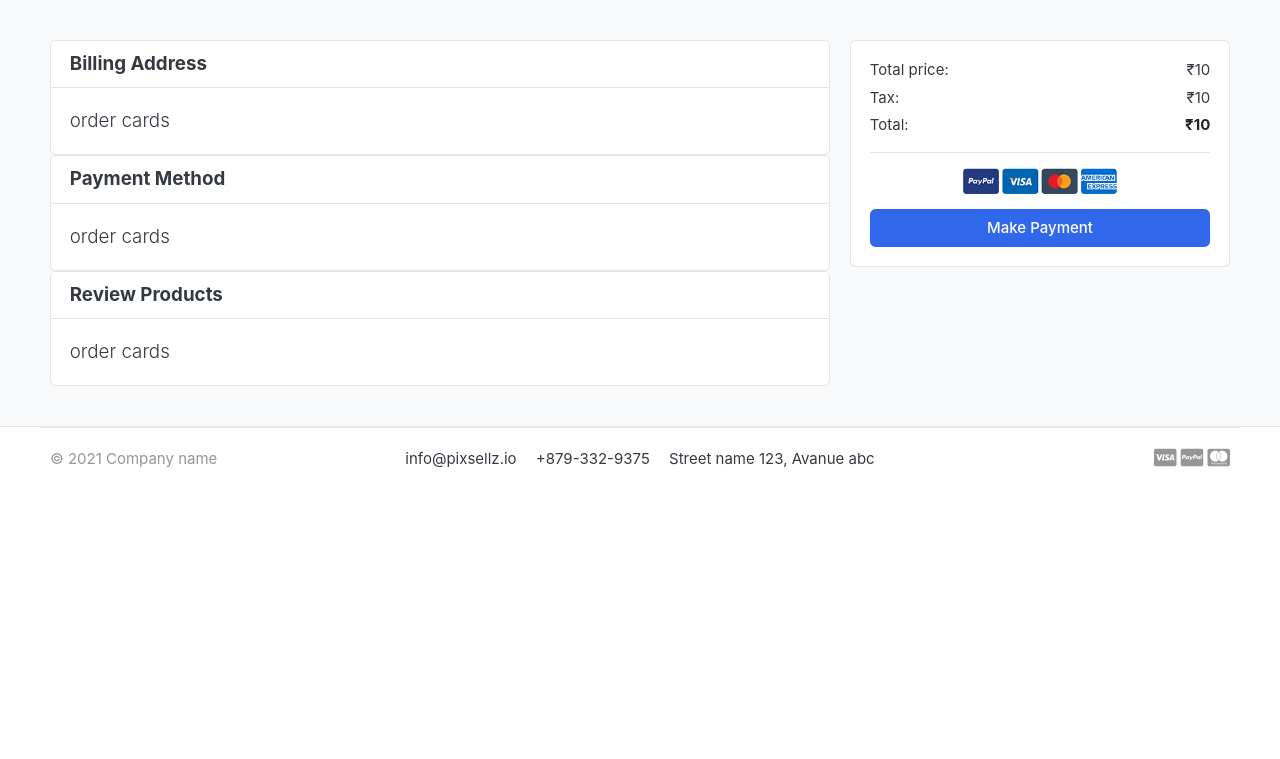
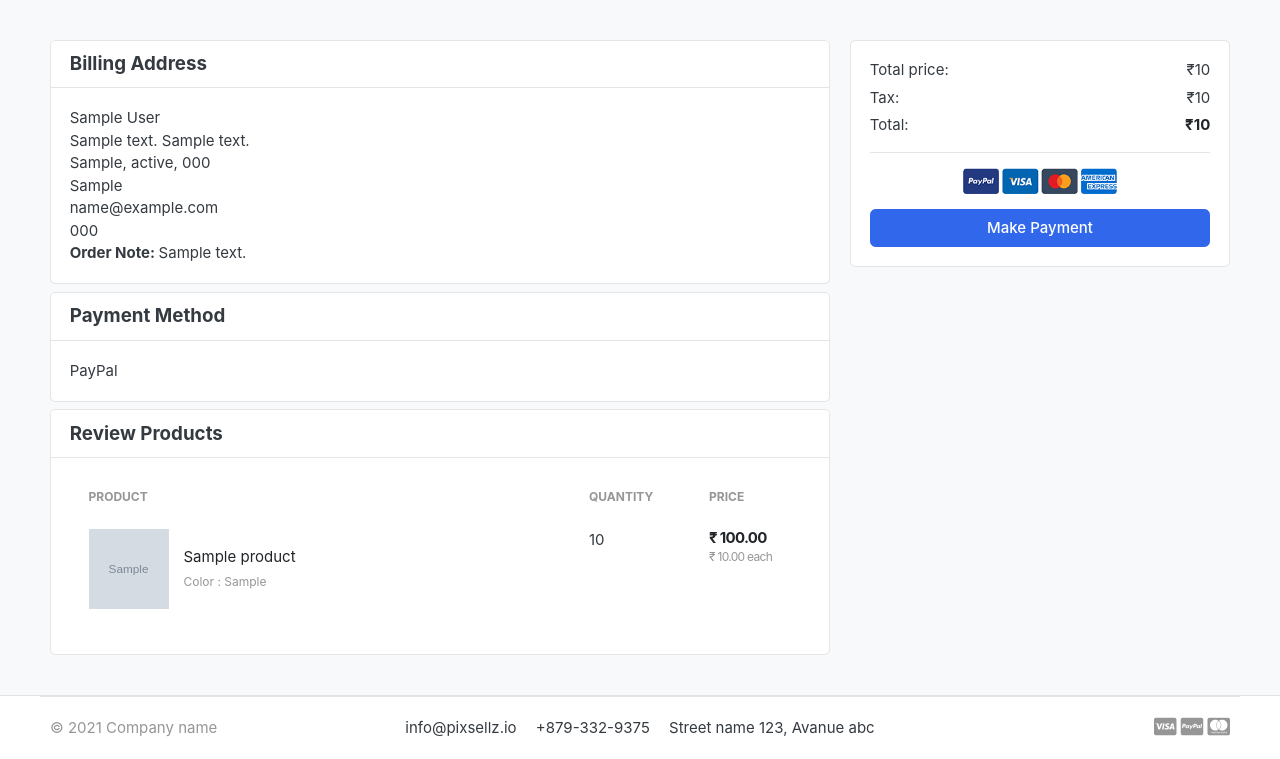
Before and after one commit to SatvirSingh98/GreatKart-eCommerce, a Django app: template src/apps/orders/templates/orders/payments.html in a window 1280 px wide. Shown: the part 118-877 px from the top of the page. Before the commit the page ends 586 px from the top, so only its background shows below. Run offline with Django 3.2, Linux system fonts and the light colour scheme; tables that the repository leaves empty hold one stand-in row (values such as "Sample post"); the template is opened without the code that fills it: values that come from a table or form of the project are taken from there, most other values are stand-ins (such as "Sample title", 1, 10 or a date in 2020); grey boxes marked "Sample" are stand-in pictures; some libraries are stand-ins or nearby versions; some web fonts are replaced.

Commit message:
Review Order Payment Page

```diff
--- a/src/apps/orders/models.py
+++ b/src/apps/orders/models.py
@@ -51,6 +51,12 @@ class Order(models.Model):
     def __str__(self):
         return self.first_name
 
+    def full_name(self):
+        return f'{self.first_name} {self.last_name}'
+
+    def full_address(self):
+        return f'{self.address_line_1} {self.address_line_2}'
+
 
 class OrderProduct(models.Model):
     user = models.ForeignKey(User, on_delete=models.CASCADE)
--- a/src/apps/orders/templates/orders/payments.html
+++ b/src/apps/orders/templates/orders/payments.html
@@ -11,19 +11,72 @@
                 <div class="card">
                     <h5 class="card-header">Billing Address</h5>
                     <div class="card-body">
-                        <p class="lead">order cards</p>
+                        <p class="card-text mb-0">{{ order.full_name }}</p>
+                        <p class="card-text mb-0">{{ order.full_address }}</p>
+                        <p class="card-text mb-0">{{ order.city }}, {{ order.state }}, {{ order.pin_code }}</p>
+                        <p class="card-text mb-0">{{ order.country }}</p>
+                        <p class="card-text mb-0">{{ order.email }}</p>
+                        <p class="card-text mb-0">{{ order.phone_no }}</p>
+                        {% if order.order_note %}
+                            <b>Order Note: </b> {{ order.order_note }}
+                        {% endif %}
                     </div>
                 </div>
-                <div class="card">
+                <div class="card my-2">
                     <h5 class="card-header">Payment Method</h5>
                     <div class="card-body">
-                        <p class="lead">order cards</p>
+                        <p class="card-text">PayPal</p>
                     </div>
                 </div>
                 <div class="card">
                     <h5 class="card-header">Review Products</h5>
                     <div class="card-body">
-                        <p class="lead">order cards</p>
+                        <table class="table table-borderless table-shopping-cart">
+                            <thead class="text-muted">
+                                <tr class="small text-uppercase">
+                                    <th scope="col">Product</th>
+                                    <th scope="col" width="120">Quantity</th>
+                                    <th scope="col" width="120">Price</th>
+
+                                </tr>
+                            </thead>
+                            <tbody>
+
+                                {% for cart_item in cart_items %}
+                                    <tr>
+                                        <td>
+                                            <figure class="itemside align-items-center">
+                                                <div class="aside"><img src="{{ cart_item.product.image.url }}"
+                                                        class="img-sm"></div>
+                                                <figcaption class="info">
+                                                    <a href="{{ cart_item.product.get_absolute_url }}"
+                                                        class="title text-dark">{{ cart_item.product.name }}</a>
+                                                    <p class="text-muted small">
+                                                        {% if cart_item.variations.all %}
+                                                            {% for item in cart_item.variations.all %}
+                                                                {{ item.variation_category|title }} :
+                                                                {{ item.variation_value|title }} <br>
+                                                            {% endfor %}
+                                                        {% endif %}
+                                                    </p>
+                                                </figcaption>
+                                            </figure>
+                                        </td>
+                                        <td>
+                                            <label for="">{{ cart_item.quantity }}</label>
+                                        </td>
+                                        <td>
+                                            <div class="price-wrap">
+                                                <var class="price">₹ {{ cart_item.subtotal }}</var>
+                                                <small class="text-muted">₹ {{ cart_item.product.price }} each</small>
+                                            </div> <!-- price-wrap .// -->
+                                        </td>
+
+                                    </tr>
+                                {% endfor %}
+
+                            </tbody>
+                        </table>
                     </div>
                 </div>
 
```
Also changed, not shown: src/apps/orders/views.py (+14 -3 lines).
